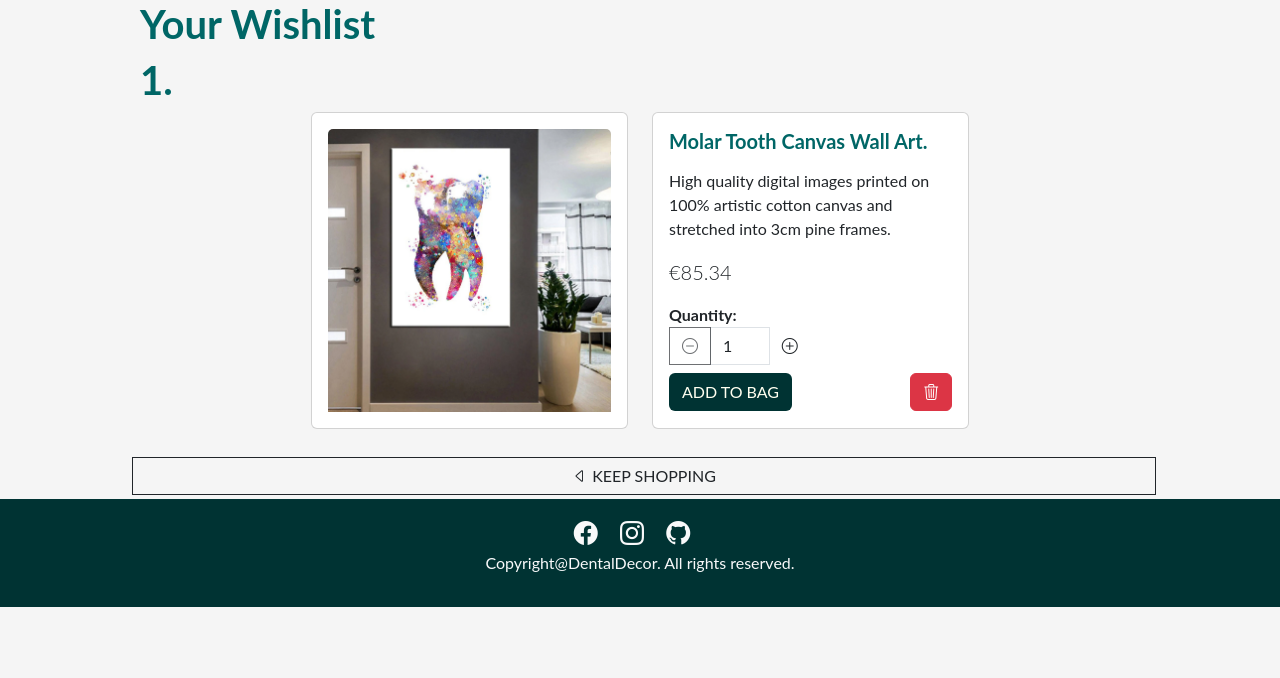
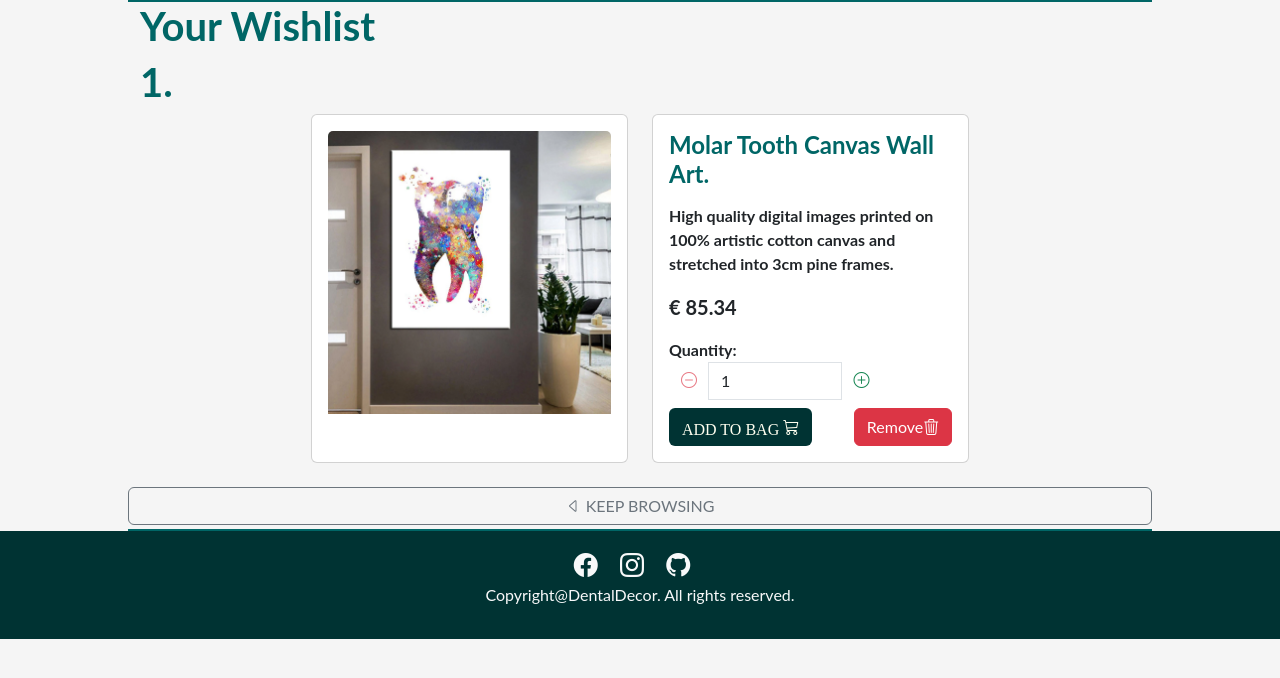
Before and after one commit to SooryaGeorge7/Dental_Decor, a Django app: page /wishlist/ in a window 1280 px wide. Shown: the part 78-756 px from the top of the page. Run offline with Django 3.2, Linux system fonts and the light colour scheme; a user stored in the database is signed in; data comes from the database, SQL or seed files in the repository; tables that the repository leaves empty hold one stand-in row (values such as "Sample post"); some libraries are stand-ins or nearby versions.

Commit message:
fix:updated wishlist features css styling

```diff
--- a/static/css/base.css
+++ b/static/css/base.css
@@ -128,6 +128,12 @@ input[name='q']::placeholder {
 
 .zoom-image {
     height: 15rem;
+    object-fit: cover;
+    object-position: center center;
+}
+
+.wishlist-image {
+
     object-fit: cover;
     object-position: center center;
 }
--- a/wishlist/templates/wishlist/wishlist.html
+++ b/wishlist/templates/wishlist/wishlist.html
@@ -5,18 +5,18 @@
 
 
 {% if wish_items %}
-<div class="container">
+<div class="carousal-border container">
     <div class="row  ">
         <h1>Your Wishlist</h1>
         {% for item in wish_items %}
         <h1>{{ forloop.counter }}.</h1>
-        <div class="col-12 col-md-6 col-lg-4 mb-4 offset-lg-2">
+        <div class="col-12 col-md-6 col-lg-4 offset-lg-2 mb-4 ">
             <div class="card h-100">
                 <div class="card-body">
                     <div class="image-container">
                     {% if item.product.image %}
                     <a href="{{ item.product.image.url }}" target="_blank">
-                        <img class="card-img-top img-fluid " src="{{ item.product.image.url }}"
+                        <img class="card-img-top img-fluid wishlist-image" src="{{ item.product.image.url }}"
                         alt="{{ item.product.name }}">
                     </a>
                     {% else %}
@@ -31,9 +31,9 @@
         <div class="col-12 col-md-6 col-lg-4 mb-4">
             <div class="card h-100">
                 <div class="card-body">
-                    <h5 >{{ item.product.name }}</h5>
-                    <p class="mt-3">{{ item.product.description }}</p>
-                    <p class="lead mb-0 text-left font-weight-bold">€{{ item.product.price }}</p>
+                    <h5 class="fw-bold fs-4">{{ item.product.name }}</h5>
+                    <p class="mt-3 fw-bold">{{ item.product.description }}</p>
+                    <p class="lead mb-0 text-left fw-bold">€ {{ item.product.price }}</p>
                     <form class="form" action="{% url 'add_to_shoppingbag' item.product.id %}" method="POST">
                         {% csrf_token %}
                         <input type="hidden" name="redirect_url" value="{{ request.path }}">
@@ -42,7 +42,7 @@
                             {% if s %}
                             <div class="col-12">
                                 <label for="id_product_size"><strong>Size:</strong></label>
-                                <select class="form-control rounded-0 w-50" name="product_size" id='id_product_size'>
+                                <select class="form-control form-select form-select-sm w-75" name="product_size" id='id_product_size'>
                                     {% if item.product.category.name == 'Wallart' %}
                                     <option value="small">Small 30* 40cm</option>
                                     <option value="medium" selected>Medium 40* 60cm</option>
@@ -65,9 +65,9 @@
                             <div class="col-12">
                                 <label for="id_qty_{{ item.product.id }}"
                                     class="mt-3"><strong>Quantity:</strong></label>
-                                <div class="input-group w-50">
+                                <div class="input-group w-75">
                                     <div class="input-group-prepend">
-                                        <button class="decrement-qty btn btn-black rounded-0"
+                                        <button class="decrement-qty btn btn-outline-danger border-0 rounded-circle"
                                             data-item_id="{{ item.product.id }}"
                                             id="decrement-qty_{{ item.product.id }}">
                                             <span class="icon">
@@ -79,7 +79,7 @@
                                         min="1" max="99" data-item_id="{{ item.product.id }}"
                                         id="id_qty_{{ item.product.id }}">
                                     <div class="input-group-append">
-                                        <button class="increment-qty btn btn-black rounded-0"
+                                        <button class="increment-qty btn btn-outline-success border-0 rounded-circle"
                                             data-item_id="{{ item.product.id }}"
                                             id="increment-qty_{{ item.product.id }}">
                                             <span class="icon">
@@ -93,11 +93,11 @@
                             <div class="col-12 mt-2">
                                 <div class="d-flex  align-items-center">
 
-                                    <input type="submit" class="btn dental-decor-actionbtn me-auto text-uppercase" value="Add to Bag">
+                                    <input type="submit" class="btn dental-decor-actionbtn shopping-bag me-auto text-uppercase" value="Add to Bag &#xF244;">
                                     {% include 'wishlist/remove_item_modal.html' %}
                                     <button type="button" class="btn btn-danger ms-auto" data-bs-toggle="modal"
                                         data-bs-target="#removeModal{{ item.product.id }}">
-                                        <i class="bi bi-trash3"></i>
+                                        Remove<i class="bi bi-trash3"></i>
                                     </button>
                                 </div>
 
@@ -110,11 +110,11 @@
             </div>
         </div>
         {% endfor %}
-        <a href="{% url 'shop_products' %}" class="btn btn-outline-dark rounded-0 m-1">
+        <a href="{% url 'shop_products' %}" class="btn mb-1  btn-outline-secondary me-1">
             <span class="icon">
                 <i class="bi bi-caret-left"></i>
             </span>
-            <span class="text-uppercase">Keep Shopping</span>
+            <span class="text-uppercase ">Keep Browsing</span>
         </a>
     </div>
     {% else %}
```
